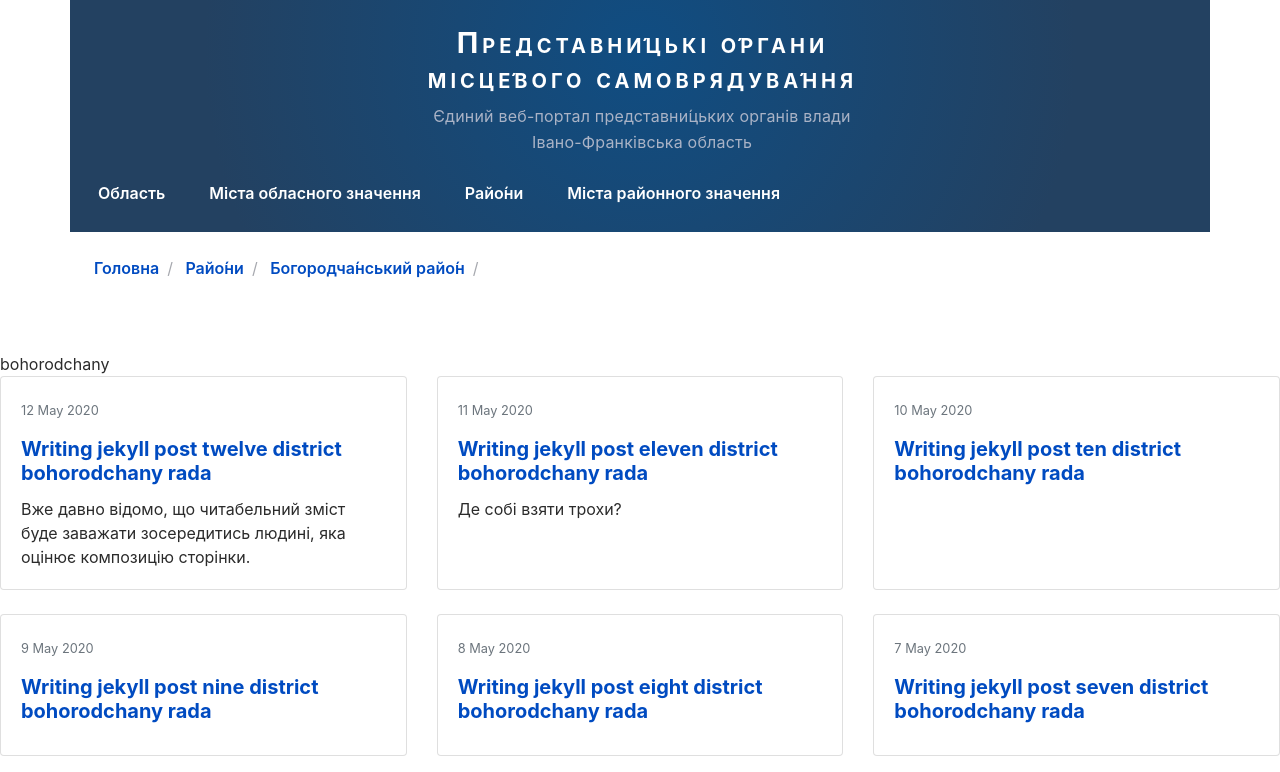
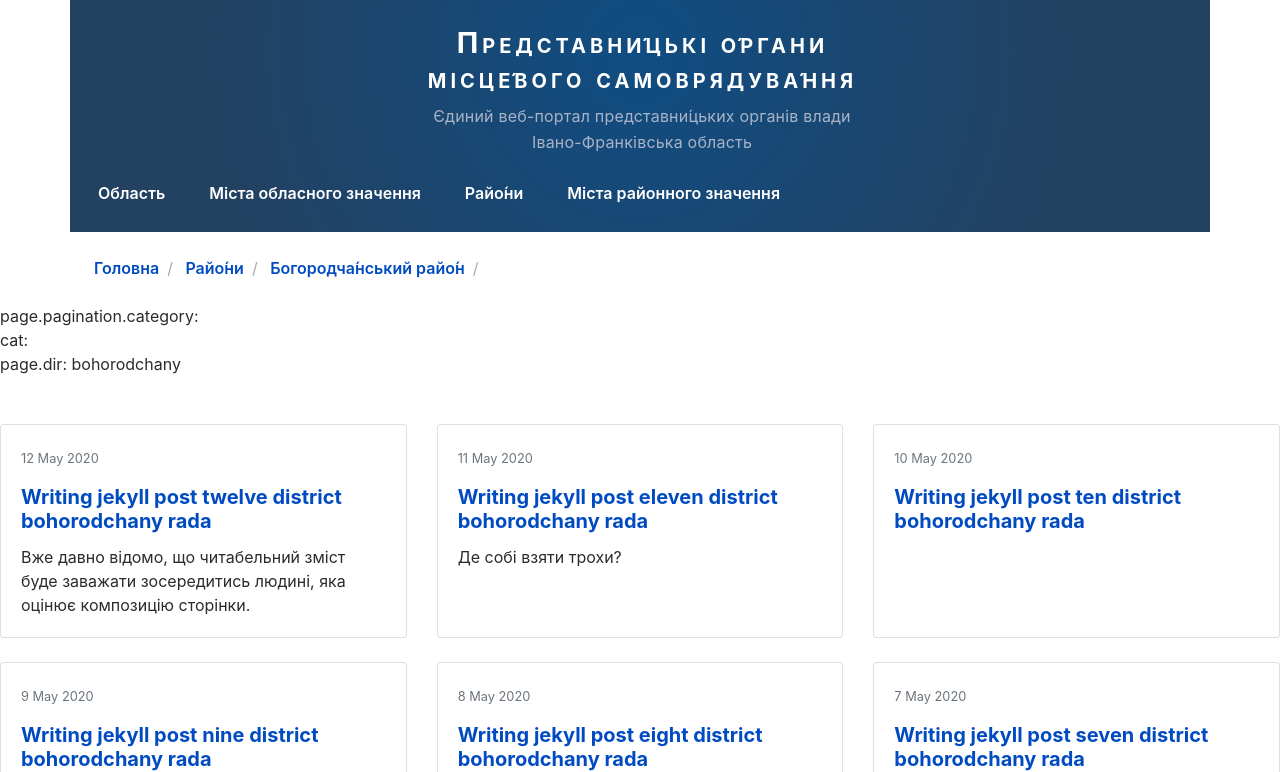
Before and after one commit to typo3uk/typo3uk.github.io, a Jekyll site: the page built from district/bohorodchany/news/index.html, in a window 1280 px wide and 900 px high, cut to the strip 128-900 px from the top of the window. Built offline with Jekyll 4.4.1, drawn with Linux system fonts in a browser that asks for light colours.

Commit message:
Change #573

```diff
--- a/district/bohorodchany/news/index.html
+++ b/district/bohorodchany/news/index.html
@@ -6,12 +6,13 @@ subtitle:
 description:
 pagination:
   enabled: true
-  category: {{page.dir | remove: "news/" | split: '/' | last}}
+  category: {{ page.dir | remove: "news/" | split: '/' | last }}
   sort_field: 'date'
 breadcrumb: Новини
 ---
-{{page.pagination.category}}<br>
-{{cat}}<br>
-{{page.dir | remove: "news/" | split: '/' | last}}<br>
+page.pagination.category: {{ page.pagination.category }}<br>
+cat: {{ cat }}<br>
+page.dir: {{ page.dir | remove: "news/" | split: '/' | last }}<br>
+<br><br>
 {%- assign cat = page.dir | remove: "news/" | split: '/' | last -%}
 {% include news-list.html cat=cat %}
```
